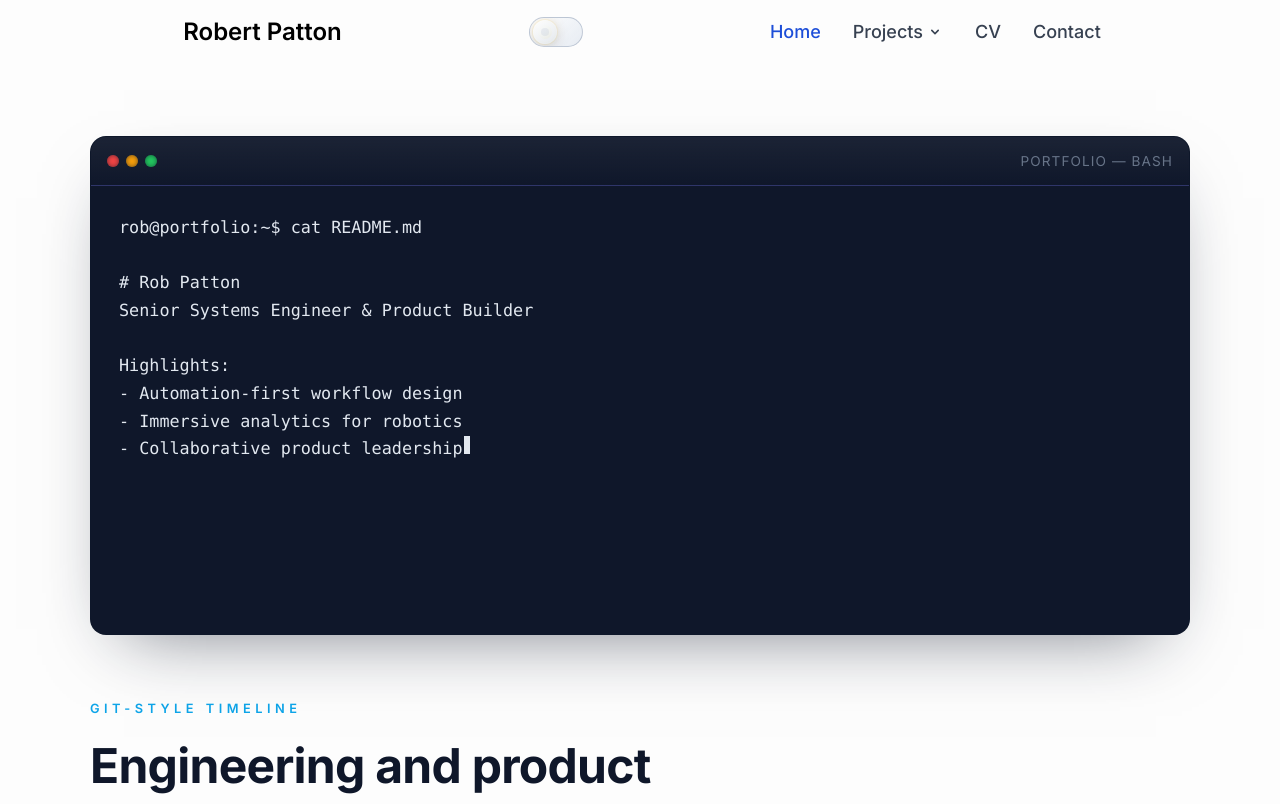
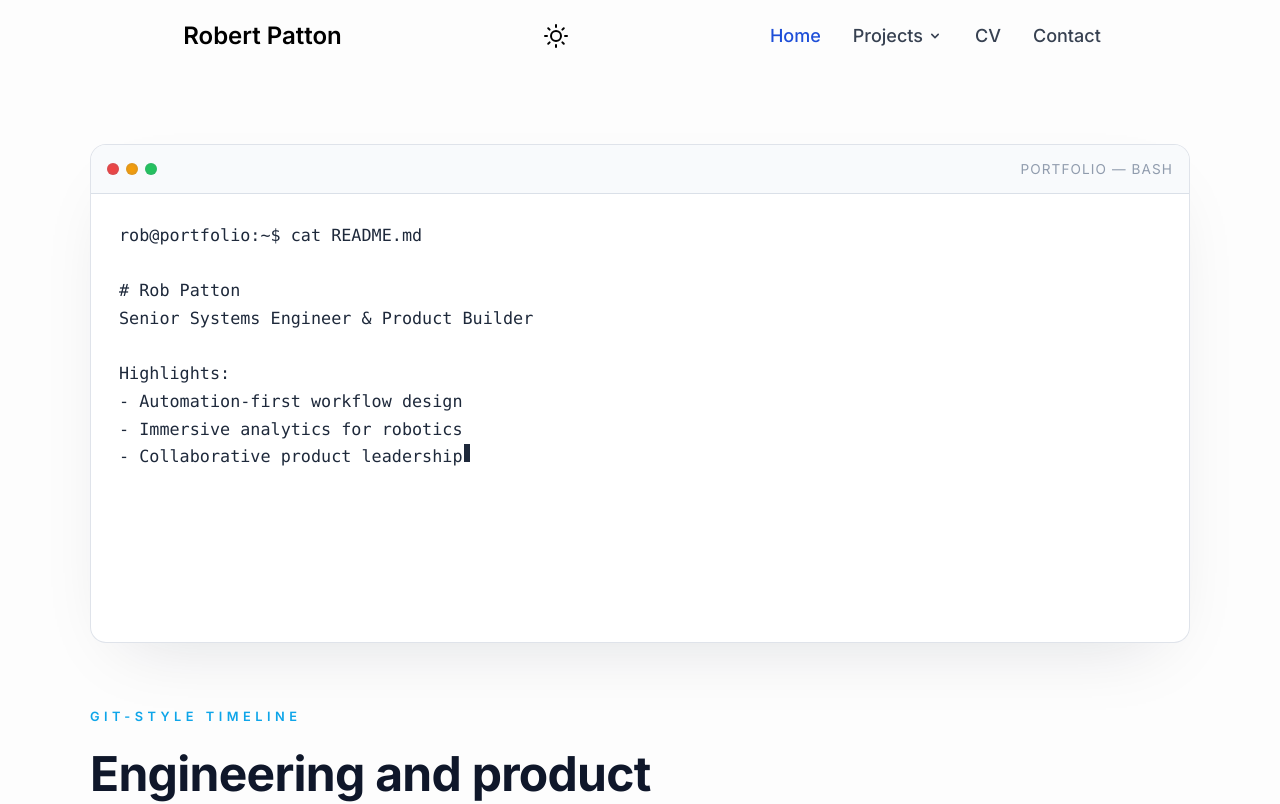
Before and after one commit to rpattn/rpatton, a Next.js app: page / in a window 1280 px wide. Shown: the top 804 px of the page. Built offline with nearby package versions, Linux system fonts and the light colour scheme.

Commit message:
fix terminal theme + implement buttons

```diff
--- a/package.json
+++ b/package.json
@@ -15,6 +15,7 @@
     "postcss": "^8.5.6",
     "react": "18.2.0",
     "react-dom": "18.2.0",
+    "react-feather": "^2.0.10",
     "react-icons": "^4.11.0",
     "react-intersection-observer": "^9.5.2",
     "tailwindcss": "3.3.3",
--- a/src/app/components/navbar/ThemeToggle.module.css
+++ b/src/app/components/navbar/ThemeToggle.module.css
@@ -1,138 +1,23 @@
-.toggle {
-  --toggle-border: rgba(148, 163, 184, 0.55);
-  --toggle-border-dark: rgba(99, 102, 241, 0.6);
-  --toggle-bg-light: linear-gradient(135deg, rgba(255, 255, 255, 0.88), rgba(226, 232, 240, 0.85));
-  --toggle-bg-dark: linear-gradient(135deg, rgba(30, 41, 59, 0.95), rgba(15, 23, 42, 0.92));
-  position: relative;
+.themeToggle {
   display: inline-flex;
   align-items: center;
   justify-content: center;
-  width: 3.35rem;
-  height: 1.9rem;
-  border-radius: 999px;
-  border: 1px solid var(--toggle-border);
-  background: var(--toggle-bg-light);
-  padding: 0;
-  cursor: pointer;
-  transition: background 0.4s ease, border-color 0.4s ease;
-  overflow: hidden;
+  padding: 0.5rem;
+  border-radius: 0.5rem;
+  transition: all 0.2s ease;
 }
 
-.toggle[data-mode="dark"] {
-  border-color: var(--toggle-border-dark);
-  background: var(--toggle-bg-dark);
+.themeToggle:hover {
+  background-color: rgba(0, 0, 0, 0.05);
 }
 
-.toggle:focus-visible {
-  box-shadow: 0 0 0 2px rgba(99, 102, 241, 0.25), 0 0 0 4px rgba(99, 102, 241, 0.15);
-  outline: none;
+.themeToggle:focus-within {
+  outline: 2px solid rgba(59, 130, 246, 0.5);
+  outline-offset: 2px;
 }
 
-.sun,
-.moon {
-  position: absolute;
-  width: 0.9rem;
-  height: 0.9rem;
-  border-radius: 999px;
-  transition: transform 0.45s ease, opacity 0.45s ease;
-}
-
-.sun {
-  left: 0.5rem;
-  background: radial-gradient(circle at 35% 35%, #fef3c7 0%, #fef08a 40%, #facc15 75%, #f59e0b 100%);
-  box-shadow: 0 0 12px rgba(245, 158, 11, 0.55), 0 0 0 6px rgba(253, 230, 138, 0.15);
-}
-
-.sun::before,
-.sun::after {
-  content: "";
-  position: absolute;
-  inset: -0.25rem;
-  border-radius: 999px;
-  border: 1px solid rgba(250, 204, 21, 0.25);
-  opacity: 0.9;
-}
-
-.moon {
-  right: 0.5rem;
-  background: radial-gradient(circle at 30% 30%, #cbd5f5 0%, #a5b4fc 60%, #818cf8 100%);
-  transform: scale(0.7) translateX(0.2rem);
-  opacity: 0;
-  box-shadow: 0 0 10px rgba(129, 140, 248, 0.45);
-}
-
-.moon::before,
-.moon::after {
-  content: "";
-  position: absolute;
-  border-radius: 999px;
-  background: rgba(148, 163, 226, 0.6);
-}
-
-.moon::before {
-  width: 0.35rem;
-  height: 0.35rem;
-  top: 0.15rem;
-  left: 0.18rem;
-}
-
-.moon::after {
-  width: 0.25rem;
-  height: 0.25rem;
-  bottom: 0.16rem;
-  right: 0.16rem;
-  background: rgba(129, 140, 248, 0.5);
-}
-
-.toggle[data-mode="dark"] .sun {
-  opacity: 0;
-  transform: scale(0.5) translateX(-0.2rem);
-}
-
-.toggle[data-mode="dark"] .moon {
-  opacity: 1;
-  transform: scale(1) translateX(0);
-}
-
-.knob {
-  position: absolute;
-  top: 0.16rem;
-  left: 0.18rem;
-  width: 1.5rem;
-  height: 1.5rem;
-  border-radius: 999px;
-  background: linear-gradient(145deg, rgba(255, 255, 255, 0.98), rgba(226, 232, 240, 0.92));
-  box-shadow: 0 4px 14px rgba(15, 23, 42, 0.15);
-  display: grid;
-  place-items: center;
-  transition: transform 0.36s cubic-bezier(0.65, 0, 0.35, 1), background 0.4s ease, box-shadow 0.4s ease;
-}
-
-.knobCutout {
-  width: 0.5rem;
-  height: 0.5rem;
-  border-radius: 999px;
-  background: rgba(148, 163, 184, 0.15);
-  transition: opacity 0.4s ease, background 0.4s ease;
-}
-
-.toggle[data-mode="dark"] .knob {
-  transform: translateX(1.55rem);
-  background: linear-gradient(145deg, rgba(79, 70, 229, 0.9), rgba(37, 99, 235, 0.88));
-  box-shadow: 0 6px 18px rgba(59, 130, 246, 0.45);
-}
-
-.toggle[data-mode="dark"] .knobCutout {
-  background: rgba(226, 232, 255, 0.8);
-  opacity: 0.9;
-}
-
-@media (prefers-reduced-motion: reduce) {
-  .toggle,
-  .sun,
-  .moon,
-  .knob,
-  .knobCutout {
-    transition: none;
+@media (prefers-color-scheme: dark) {
+  .themeToggle:hover {
+    background-color: rgba(255, 255, 255, 0.1);
   }
 }
--- a/src/app/components/navbar/ThemeToggle.tsx
+++ b/src/app/components/navbar/ThemeToggle.tsx
@@ -1,7 +1,7 @@
 "use client";
 
 import { useEffect, useRef, useState } from "react";
-
+import { Sun, Moon } from "react-feather";
 import styles from "./ThemeToggle.module.css";
 
 type ThemeMode = "light" | "dark";
@@ -101,21 +101,35 @@ const ThemeToggle = () => {
     applyTheme(nextMode);
   };
 
+  if (!mounted) {
+    return (
+      <div className={styles.themeToggle}>
+        <Sun
+          size={24}
+          color="currentColor"
+          style={{ cursor: "pointer", opacity: 0.5 }}
+          aria-label="Loading theme toggle"
+        />
+      </div>
+    );
+  }
+
   return (
-    <button
-      type="button"
-      className={styles.toggle}
-      data-mode={isDark ? "dark" : "light"}
-      onClick={handleToggle}
-      aria-label={label}
-      aria-pressed={isDark}
-    >
-      <span className={styles.sun} aria-hidden />
-      <span className={styles.moon} aria-hidden />
-      <span className={styles.knob} aria-hidden>
-        <span className={styles.knobCutout} />
-      </span>
-    </button>
+    <div className={styles.themeToggle} onClick={handleToggle} role="button" tabIndex={0} aria-label={label}>
+      {isDark ? (
+        <Moon
+          size={24}
+          color="currentColor"
+          style={{ cursor: "pointer" }}
+        />
+      ) : (
+        <Sun
+          size={24}
+          color="currentColor"
+          style={{ cursor: "pointer" }}
+        />
+      )}
+    </div>
   );
 };
 
--- a/src/app/components/terminal/TerminalHero.module.css
+++ b/src/app/components/terminal/TerminalHero.module.css
@@ -1,10 +1,11 @@
 .terminal {
-  --terminal-bg: #0f172a;
-  --terminal-border: rgba(15, 23, 42, 0.65);
-  --terminal-header-bg: rgba(15, 23, 42, 0.95);
-  --terminal-shadow: rgba(15, 23, 42, 0.6);
-  --terminal-text: #e2e8f0;
-  --terminal-subtle: rgba(148, 163, 184, 0.65);
+  /* Light mode terminal styles (default) */
+  --terminal-bg: rgba(255, 255, 255, 0.95);
+  --terminal-border: rgba(148, 163, 184, 0.3);
+  --terminal-header-bg: rgba(248, 250, 252, 0.98);
+  --terminal-shadow: rgba(15, 23, 42, 0.15);
+  --terminal-text: #1e293b;
+  --terminal-subtle: rgba(100, 116, 139, 0.7);
   background: var(--terminal-bg);
   border: 1px solid var(--terminal-border);
   border-radius: 1rem;
@@ -18,7 +19,7 @@
 .terminal:hover,
 .terminal:focus-within {
   transform: translateY(-4px);
-  box-shadow: 0 36px 96px -32px rgba(15, 23, 42, 0.78);
+  box-shadow: 0 36px 96px -32px var(--terminal-shadow);
 }
 
 .terminalHeader {
@@ -27,8 +28,8 @@
   justify-content: space-between;
   gap: 0.75rem;
   padding: 0.85rem 1rem;
-  background: linear-gradient(180deg, rgba(255, 255, 255, 0.05), rgba(15, 23, 42, 0.85));
-  border-bottom: 1px solid rgba(99, 102, 241, 0.28);
+  background: var(--terminal-header-bg);
+  border-bottom: 1px solid var(--terminal-border);
 }
 
 .terminalLights {
@@ -40,21 +41,84 @@
   width: 0.75rem;
   height: 0.75rem;
   border-radius: 999px;
-  background-color: rgba(30, 41, 59, 0.8);
-  box-shadow: inset 0 0 4px rgba(15, 23, 42, 0.6);
+  background-color: rgba(148, 163, 184, 0.4);
+  box-shadow: inset 0 0 4px rgba(100, 116, 139, 0.3);
+  border: none;
+  cursor: pointer;
+  transition: all 0.2s ease;
+  position: relative;
 }
 
-.terminalLight:nth-child(1) {
+.terminalLight:hover {
+  transform: scale(1.1);
+  box-shadow: inset 0 0 4px rgba(100, 116, 139, 0.5);
+}
+
+.terminalLight:active {
+  transform: scale(0.95);
+}
+
+.terminalLight:focus {
+  outline: 2px solid rgba(59, 130, 246, 0.5);
+  outline-offset: 2px;
+}
+
+/* Close button (red) */
+.closeButton {
   background-color: #ef4444;
 }
 
-.terminalLight:nth-child(2) {
+.closeButton:hover {
+  background-color: #dc2626;
+}
+
+/* Minimize button (yellow) */
+.minimizeButton {
   background-color: #f59e0b;
 }
 
-.terminalLight:nth-child(3) {
+.minimizeButton:hover {
+  background-color: #d97706;
+}
+
+/* Fullscreen button (green) */
+.fullscreenButton {
   background-color: #22c55e;
 }
+
+.fullscreenButton:hover {
+  background-color: #16a34a;
+}
+
+/* Terminal states */
+.minimized {
+  height: auto;
+  min-height: auto;
+}
+
+.minimized .terminalBody {
+  display: none;
+}
+
+.fullscreen {
+  position: fixed;
+  top: 0;
+  left: 0;
+  right: 0;
+  bottom: 0;
+  width: 100vw;
+  height: 100vh;
+  max-width: none;
+  max-height: none;
+  border-radius: 0;
+  z-index: 9999;
+}
+
+.fullscreen .terminalBody {
+  min-height: calc(100vh - 4rem);
+  padding: 2rem;
+}
+
 
 .terminalTitle {
   font-size: 0.85rem;
@@ -132,6 +196,7 @@
   }
 }
 
+/* Dark mode terminal styles */
 :global(body.dark) .terminal,
 :global(html.dark) .terminal {
   --terminal-bg: rgba(10, 16, 30, 0.95);
@@ -141,6 +206,48 @@
   --terminal-text: #f8fafc;
   --terminal-subtle: rgba(203, 213, 225, 0.8);
 }
+
+:global(body.dark) .terminalLight,
+:global(html.dark) .terminalLight {
+  background-color: rgba(30, 41, 59, 0.8);
+  box-shadow: inset 0 0 4px rgba(15, 23, 42, 0.6);
+}
+
+:global(body.dark) .terminalLight:hover,
+:global(html.dark) .terminalLight:hover {
+  box-shadow: inset 0 0 4px rgba(15, 23, 42, 0.8);
+}
+
+:global(body.dark) .closeButton,
+:global(html.dark) .closeButton {
+  background-color: #ef4444;
+}
+
+:global(body.dark) .closeButton:hover,
+:global(html.dark) .closeButton:hover {
+  background-color: #dc2626;
+}
+
+:global(body.dark) .minimizeButton,
+:global(html.dark) .minimizeButton {
+  background-color: #f59e0b;
+}
+
+:global(body.dark) .minimizeButton:hover,
+:global(html.dark) .minimizeButton:hover {
+  background-color: #d97706;
+}
+
+:global(body.dark) .fullscreenButton,
+:global(html.dark) .fullscreenButton {
+  background-color: #22c55e;
+}
+
+:global(body.dark) .fullscreenButton:hover,
+:global(html.dark) .fullscreenButton:hover {
+  background-color: #16a34a;
+}
+
 
 /* System preference fallback - only when no user override */
 @media (prefers-color-scheme: dark) {
@@ -152,4 +259,38 @@
     --terminal-text: #f8fafc;
     --terminal-subtle: rgba(203, 213, 225, 0.8);
   }
+
+  :root:not([data-theme]) .terminalLight {
+    background-color: rgba(30, 41, 59, 0.8);
+    box-shadow: inset 0 0 4px rgba(15, 23, 42, 0.6);
+  }
+
+  :root:not([data-theme]) .terminalLight:hover {
+    box-shadow: inset 0 0 4px rgba(15, 23, 42, 0.8);
+  }
+
+  :root:not([data-theme]) .closeButton {
+    background-color: #ef4444;
+  }
+
+  :root:not([data-theme]) .closeButton:hover {
+    background-color: #dc2626;
+  }
+
+  :root:not([data-theme]) .minimizeButton {
+    background-color: #f59e0b;
+  }
+
+  :root:not([data-theme]) .minimizeButton:hover {
+    background-color: #d97706;
+  }
+
+  :root:not([data-theme]) .fullscreenButton {
+    background-color: #22c55e;
+  }
+
+  :root:not([data-theme]) .fullscreenButton:hover {
+    background-color: #16a34a;
+  }
+
 }
--- a/src/app/components/terminal/TerminalHero.tsx
+++ b/src/app/components/terminal/TerminalHero.tsx
@@ -29,6 +29,9 @@ const TerminalHero = () => {
   const fullText = useMemo(buildFullText, []);
   const [displayText, setDisplayText] = useState(() => prompt);
   const [typingComplete, setTypingComplete] = useState(false);
+  const [isMinimized, setIsMinimized] = useState(false);
+  const [isFullscreen, setIsFullscreen] = useState(false);
+  const [isVisible, setIsVisible] = useState(true);
 
   useEffect(() => {
     if (typeof window === "undefined") {
@@ -118,22 +121,60 @@ const TerminalHero = () => {
     ? `${styles.cursor} ${styles.cursorIdle}`
     : styles.cursor;
 
+  // Terminal control handlers
+  const handleClose = () => {
+    setIsVisible(false);
+  };
+
+  const handleMinimize = () => {
+    setIsMinimized(!isMinimized);
+  };
+
+  const handleFullscreen = () => {
+    setIsFullscreen(!isFullscreen);
+  };
+
+  // Don't render if closed
+  if (!isVisible) {
+    return null;
+  }
+
   return (
-    <div className={styles.terminal} aria-label="Portfolio terminal output">
+    <div
+      className={`${styles.terminal} ${isMinimized ? styles.minimized : ''} ${isFullscreen ? styles.fullscreen : ''}`}
+      aria-label="Portfolio terminal output"
+    >
       <div className={styles.terminalHeader}>
-        <div className={styles.terminalLights} aria-hidden="true">
-          <span className={styles.terminalLight} />
-          <span className={styles.terminalLight} />
-          <span className={styles.terminalLight} />
+        <div className={styles.terminalLights}>
+          <button
+            className={`${styles.terminalLight} ${styles.closeButton}`}
+            onClick={handleClose}
+            aria-label="Close terminal"
+            title="Close"
+          />
+          <button
+            className={`${styles.terminalLight} ${styles.minimizeButton}`}
+            onClick={handleMinimize}
+            aria-label={isMinimized ? "Restore terminal" : "Minimize terminal"}
+            title={isMinimized ? "Restore" : "Minimize"}
+          />
+          <button
+            className={`${styles.terminalLight} ${styles.fullscreenButton}`}
+            onClick={handleFullscreen}
+            aria-label={isFullscreen ? "Exit fullscreen" : "Enter fullscreen"}
+            title={isFullscreen ? "Exit Fullscreen" : "Fullscreen"}
+          />
         </div>
         <span className={styles.terminalTitle}>portfolio — bash</span>
       </div>
+      {!isMinimized && (
         <div className={styles.terminalBody}>
           <pre className={styles.terminalOutput} aria-live="polite">
             {displayText}
             <span className={cursorClassName} aria-hidden="true" />
           </pre>
         </div>
+      )}
     </div>
   );
 };
```
Also changed, not shown: 1 other file (tests, documents, lock files or other folders). Lines whose indentation alone changed are shown as unchanged.
